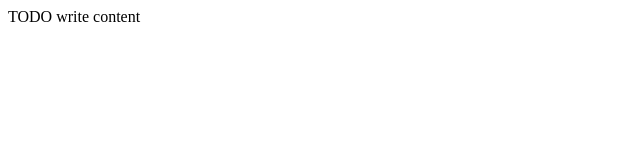
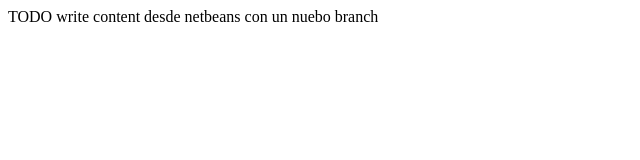
Before and after one commit to csolisre/project-met-git, a website: page public_html/index.html in a window 1280 px wide. Shown: the whole page, without its empty margins (0-640 px from the left). Drawn offline with Linux system fonts and the light colour scheme.

Commit message:
tweede commit

```diff
--- a/public_html/index.html
+++ b/public_html/index.html
@@ -11,6 +11,6 @@ and open the template in the editor.
         <meta name="viewport" content="width=device-width, initial-scale=1.0">
     </head>
     <body>
-        <div>TODO write content</div>
+        <div>TODO write content desde netbeans con un nuebo branch</div>
     </body>
 </html>
```
